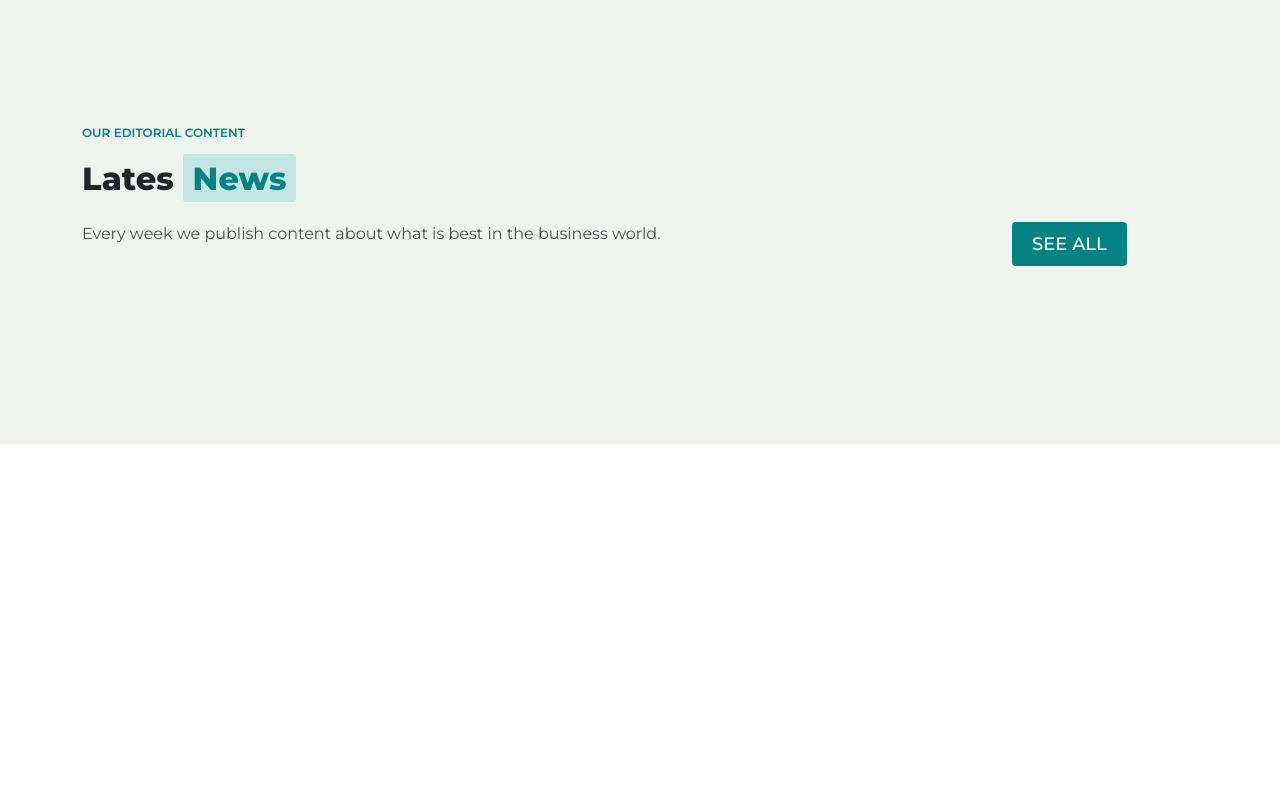
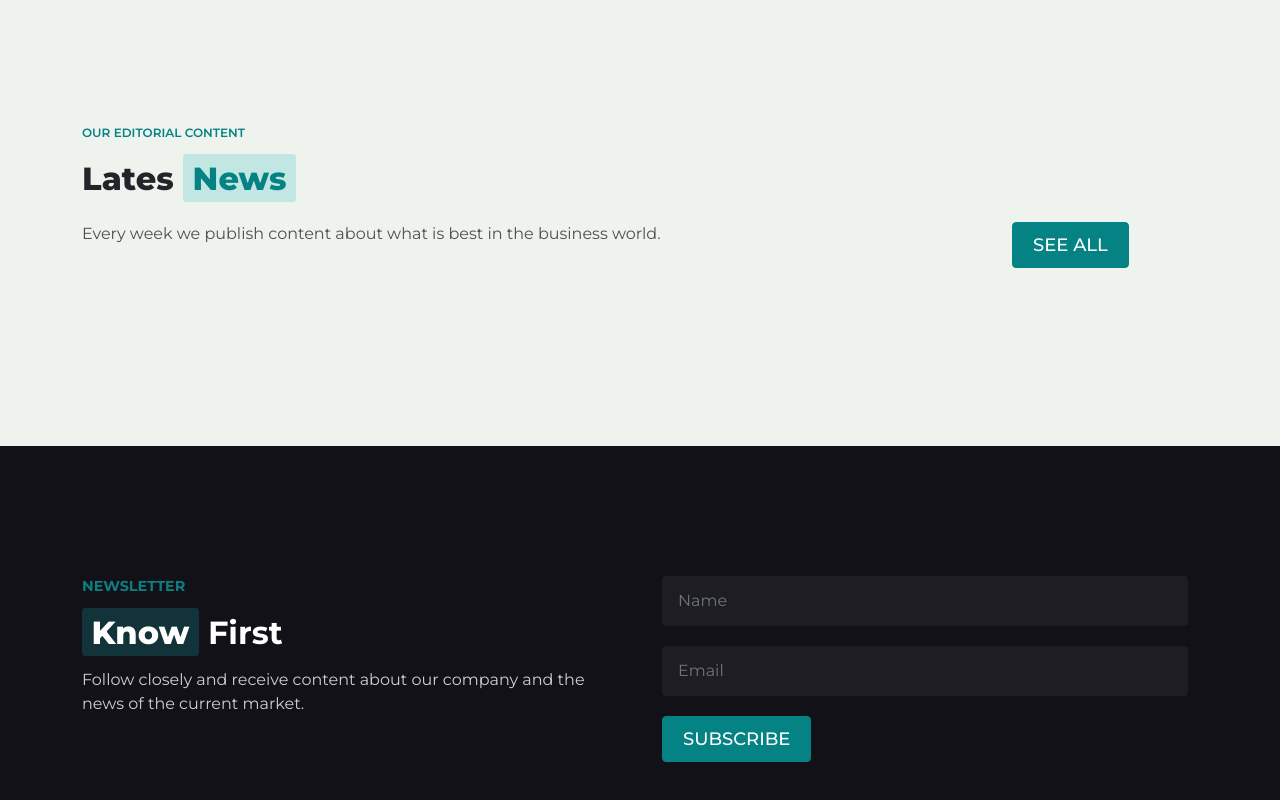
Before and after one commit to peterpozo/proj-html-vuejs, a Vue app: page / in a window 1280 px wide. Shown: the part 3797-4597 px from the top of the page. Before the commit the page ends 4241 px from the top, so only its background shows below. Built offline with nearby package versions, Linux system fonts and the light colour scheme.

Commit message:
Know First complete

```diff
--- /dev/null
+++ b/src/components/KnowFirst.vue
@@ -0,0 +1,125 @@
+<template>
+  <section class="KnowFirst">
+    <div class="container smaller">
+      <div class="row">
+        <div class="col-12 col-md-6 m-md-0 intro">
+          <span class="pre-title m-0">Newsletter</span>
+          <h2 class="mt-3 mb-3"><span class="title">Know</span> First</h2>
+          <p>
+            Follow closely and receive content about our company and the news of
+            the current market.
+          </p>
+        </div>
+        <div class="col-12 col-md-6">
+          <form class="row m-auto items">
+            <div class="col-12 mt-0 input-group align-self-center item">
+              <input
+                type="text"
+                name="name"
+                class="form-control field-name"
+                placeholder="Name"
+              />
+            </div>
+            <div class="col-12 input-group align-self-center item">
+              <input
+                type="email"
+                name="email"
+                class="form-control field-email"
+                placeholder="Email"
+              />
+            </div>
+            <div class="col-12 input-group align-self-center item">
+              <a href="#!" class="button-66">SUBSCRIBE</a>
+            </div>
+          </form>
+        </div>
+      </div>
+    </div>
+  </section>
+</template>
+
+<script>
+export default {
+  name: "KnowFirst",
+};
+</script>
+
+<style lang="scss" scoped>
+.KnowFirst {
+  padding: 130px 0;
+  background: #111117;
+
+  h2 {
+    color: #fff;
+    font-weight: 700;
+  }
+
+  p {
+    color: #fff;
+    opacity: 0.8;
+  }
+
+  .item {
+    padding: 0 10px;
+  }
+  a {
+    text-decoration: none;
+  }
+}
+
+.input-group {
+  margin: 10px 0;
+}
+
+.form-control {
+  background-color: #1d1d23;
+  color: #676669;
+  height: 50px;
+  padding: 1rem;
+  border-radius: 4px;
+  border: 0px;
+}
+.pre-title {
+  width: fit-content;
+  margin: auto;
+  display: block;
+  font-size: 0.9rem;
+  font-weight: 700;
+  text-transform: uppercase;
+  color: #0e7d7f;
+}
+
+.title {
+  background-color: #19b5bd35;
+  padding: 0.3rem 0.6rem;
+  border-radius: 0.2rem;
+  font-weight: 800;
+}
+.button-66 {
+  background-color: #058283;
+  text-transform: uppercase;
+  font-weight: 500;
+  border-radius: 4px;
+  border: 1px solid #058283;
+  box-sizing: border-box;
+  color: #fff;
+  cursor: pointer;
+  display: inherit;
+  font-size: 18px;
+  line-height: 24px;
+  margin: 0;
+  padding: 10px 20px;
+  position: relative;
+  text-align: center;
+  user-select: none;
+  -webkit-user-select: none;
+  touch-action: manipulation;
+  vertical-align: baseline;
+  transition: all 0.2s cubic-bezier(0.22, 0.61, 0.36, 1);
+}
+
+.button-66:hover {
+  background-color: transparent;
+  transform: translateY(-2px);
+}
+</style>
--- a/src/components/LatestNews.vue
+++ b/src/components/LatestNews.vue
@@ -65,18 +65,20 @@ span {
 }
 
 .button-66 {
+  background-color: #058283;
   text-transform: uppercase;
   font-weight: 500;
   border-radius: 4px;
-  border: 0;
-  background-color: #058283;
+  border: 1px solid #058283;
   box-sizing: border-box;
   color: #fff;
   cursor: pointer;
   display: inherit;
   font-size: 18px;
   line-height: 24px;
+  margin: 0;
   padding: 10px 20px;
+  position: relative;
   text-align: center;
   user-select: none;
   -webkit-user-select: none;
@@ -87,8 +89,7 @@ span {
 
 .button-66:hover {
   background-color: transparent;
-  border: 1px solid #058283;
   transform: translateY(-2px);
-  color: #bcbdbd;
+  color: #058283;
 }
 </style>
--- a/src/components/MainPage.vue
+++ b/src/components/MainPage.vue
@@ -5,6 +5,7 @@
     <ExcellenceService />
     <TeamOfExperts />
     <LatestNews />
+    <KnowFirst />
   </main>
 </template>
 
@@ -14,6 +15,7 @@ import ResultInNumbers from "@/components/ResultInNumbers.vue";
 import ExcellenceService from "@/components/ExcellenceService.vue";
 import TeamOfExperts from "@/components/TeamOfExperts.vue";
 import LatestNews from "@/components/LatestNews.vue";
+import KnowFirst from "@/components/KnowFirst.vue";
 export default {
   name: "MainPage",
   components: {
@@ -22,6 +24,7 @@ export default {
     ExcellenceService,
     TeamOfExperts,
     LatestNews,
+    KnowFirst,
   },
 };
 </script>
--- a/src/components/TeamOfExperts.vue
+++ b/src/components/TeamOfExperts.vue
@@ -213,6 +213,7 @@ h2 {
   padding: 0.3rem 0.6rem;
   border-radius: 0.2rem;
   font-weight: 800;
+  color: #058283;
 }
 
 .nav-item {
```
